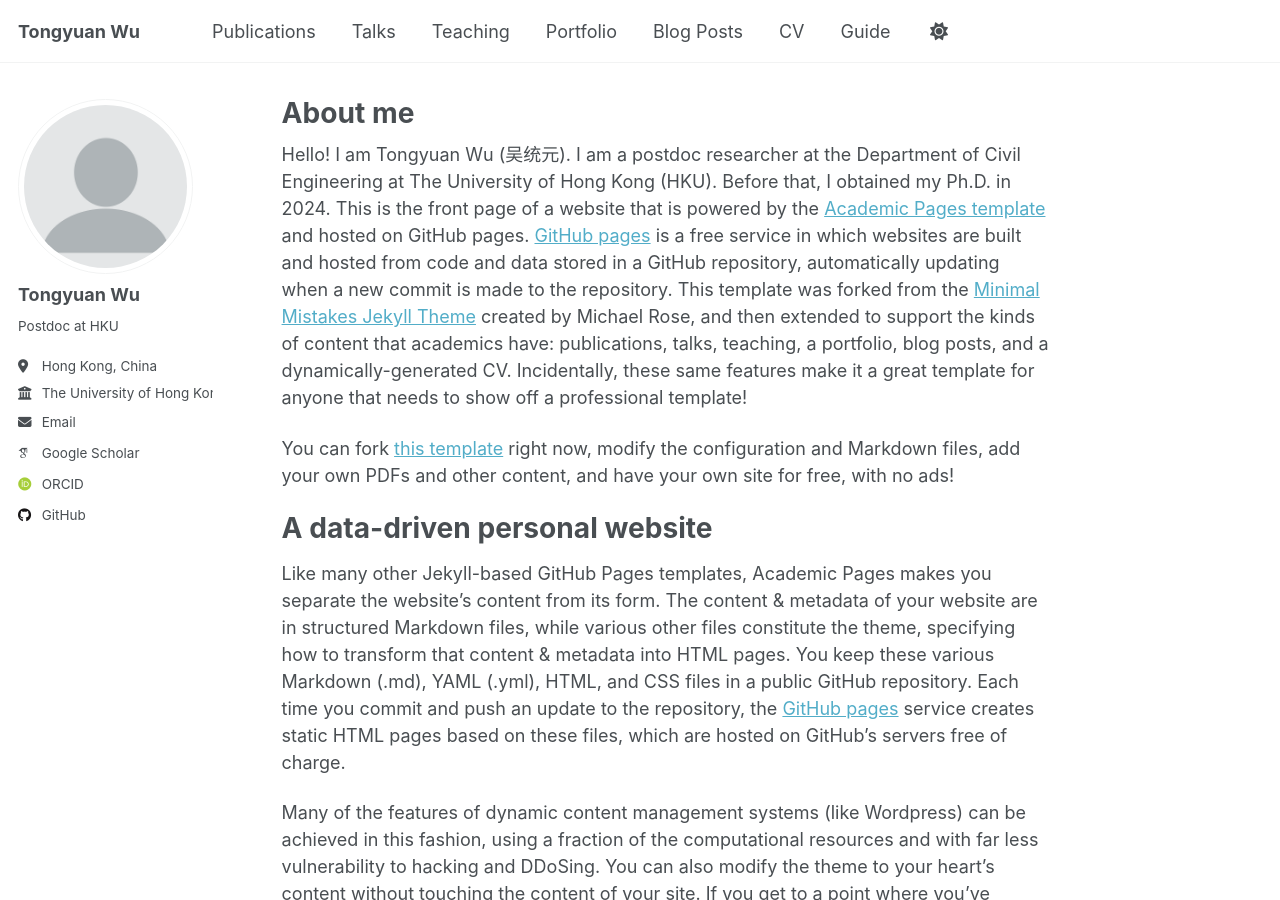
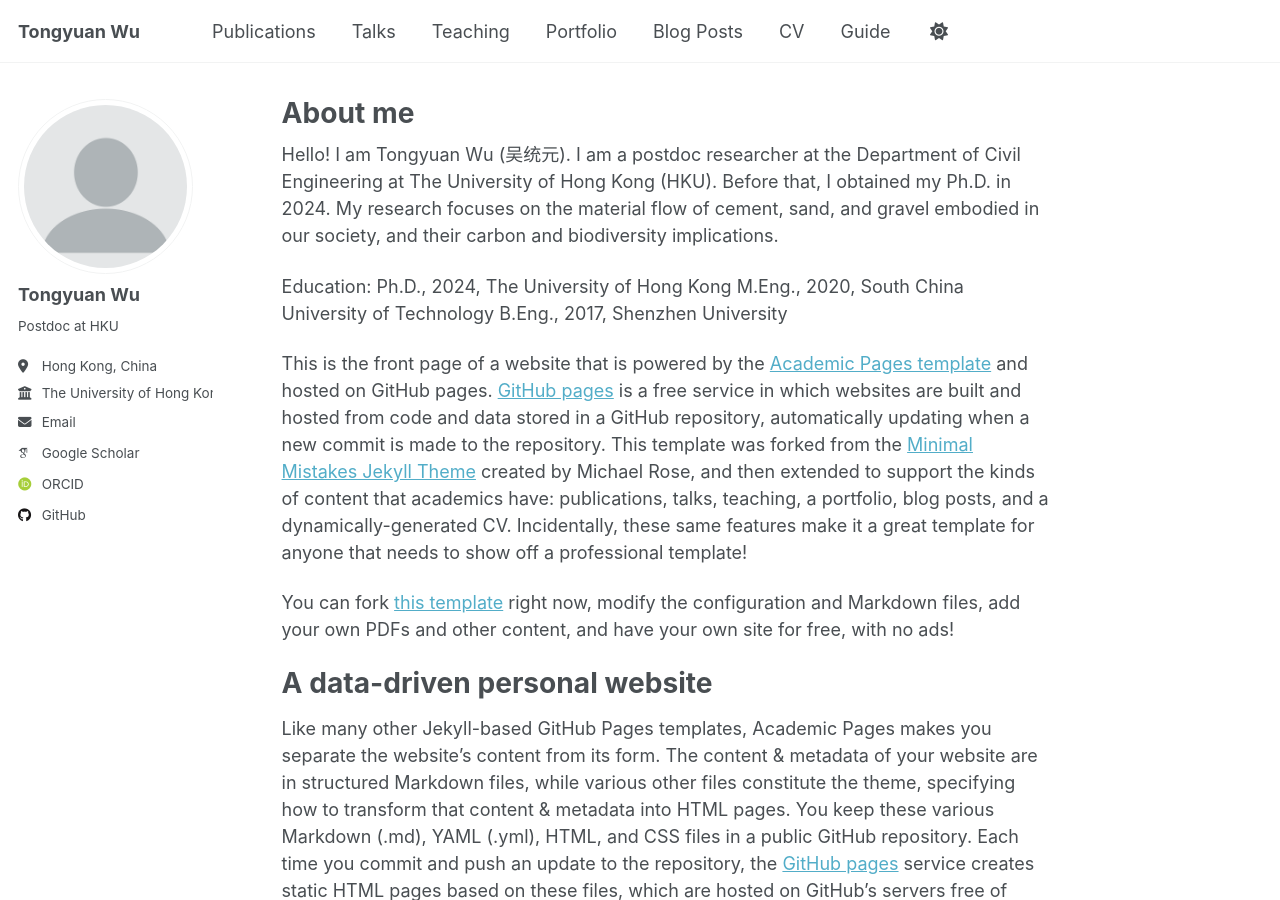
Before and after one commit to tongyuanwu/tongyuanwu.github.io, a Jekyll site: the page built from _pages/about.md, in a window 1280 px wide and 900 px high. Built offline with Jekyll 4.4.1, drawn with Linux system fonts in a browser that asks for light colours; some web fonts are replaced; a script that is not in the unit is left out.

Commit message:
Update about page with research and education details
Added educational background and expanded research focus.

```diff
--- a/_pages/about.md
+++ b/_pages/about.md
@@ -7,7 +7,13 @@
   - /about.html
 ---
 
-Hello! I am Tongyuan Wu (吴统元). I am a postdoc researcher at the Department of Civil Engineering at The University of Hong Kong (HKU). Before that, I obtained my Ph.D. in 2024.
+Hello! I am Tongyuan Wu (吴统元). I am a postdoc researcher at the Department of Civil Engineering at The University of Hong Kong (HKU). Before that, I obtained my Ph.D. in 2024. My research focuses on the material flow of cement, sand, and gravel embodied in our society, and their carbon and biodiversity implications.
+
+Education:
+  Ph.D., 2024, The University of Hong Kong
+  M.Eng., 2020, South China University of Technology
+  B.Eng., 2017, Shenzhen University
+
 This is the front page of a website that is powered by the [Academic Pages template](https://github.com/academicpages/academicpages.github.io) and hosted on GitHub pages. [GitHub pages](https://pages.github.com) is a free service in which websites are built and hosted from code and data stored in a GitHub repository, automatically updating when a new commit is made to the repository. This template was forked from the [Minimal Mistakes Jekyll Theme](https://mmistakes.github.io/minimal-mistakes/) created by Michael Rose, and then extended to support the kinds of content that academics have: publications, talks, teaching, a portfolio, blog posts, and a dynamically-generated CV. Incidentally, these same features make it a great template for anyone that needs to show off a professional template!
 
  You can fork [this template](https://github.com/academicpages/academicpages.github.io) right now, modify the configuration and Markdown files, add your own PDFs and other content, and have your own site for free, with no ads!
```
